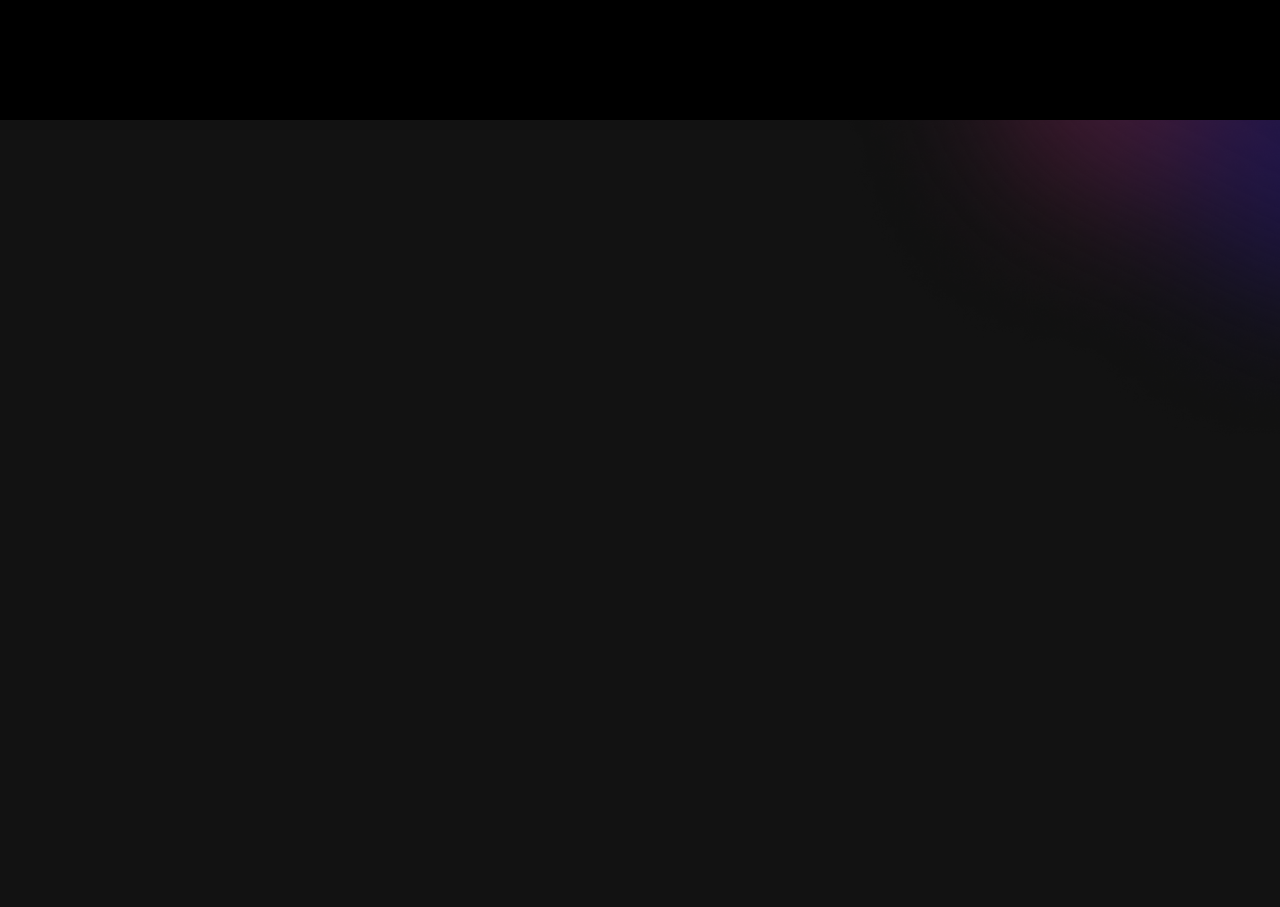
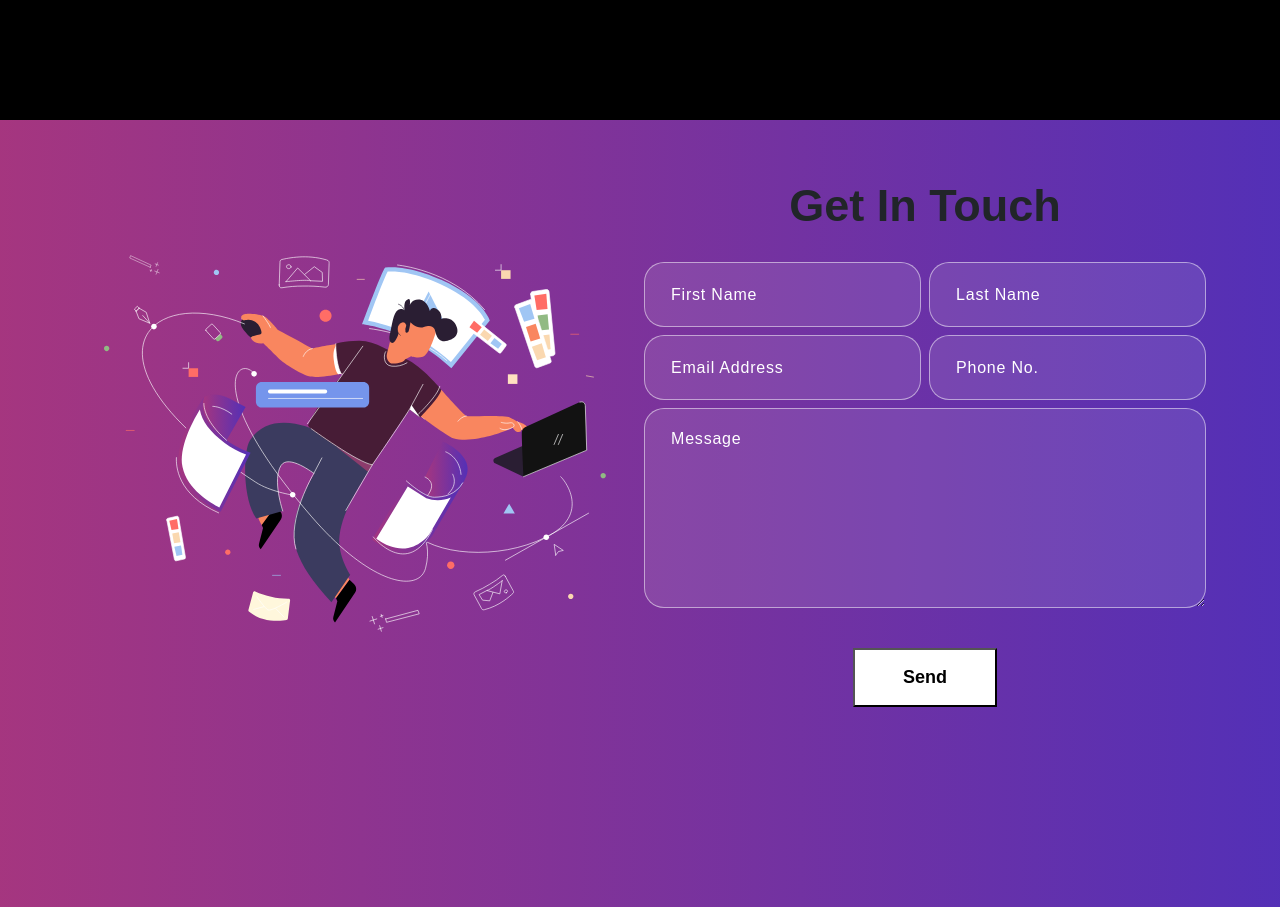
Before and after one commit to OpeDada/portfolio_v2, a React (Create React App) app: page / in a window 1280 px wide. Shown: the part 1700-2607 px from the top of the page. Before the commit the page ends 2158 px from the top, so only its background shows below. Built offline with nearby package versions, Linux system fonts and the light colour scheme.

Commit message:
imported contact section

```diff
--- a/src/App.js
+++ b/src/App.js
@@ -2,6 +2,7 @@
 import { Banner } from './components/Banner';
 import { Skills } from './components/Skills';
 import { Projects } from './components/Projects';
+import { Contact } from './components/Contact';
 import "bootstrap/dist/css/bootstrap.min.css";
 import './App.css';
 
@@ -12,6 +13,7 @@
       <Banner />
       <Skills />
       <Projects />
+      <Contact />
     </div>
   );
 }
```
